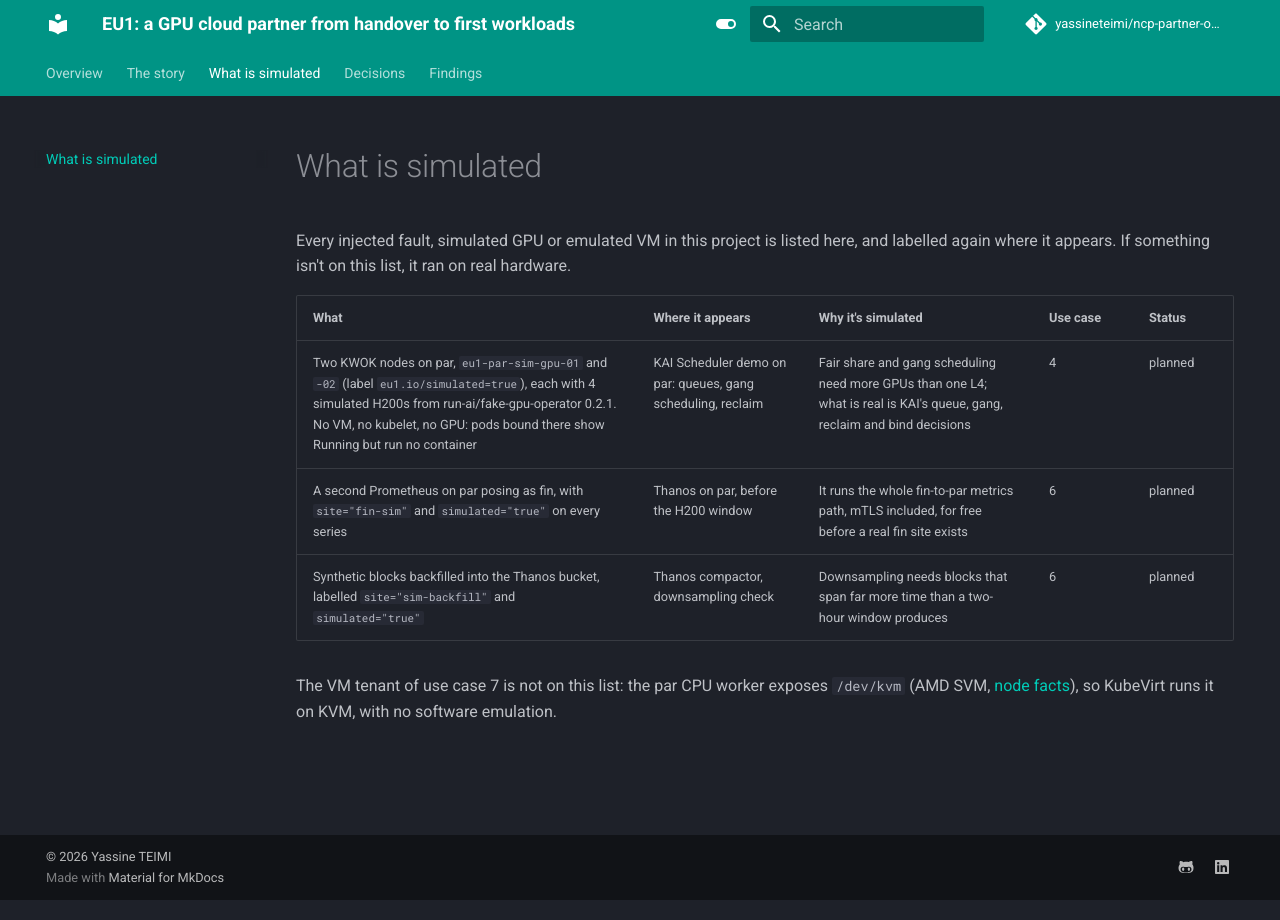
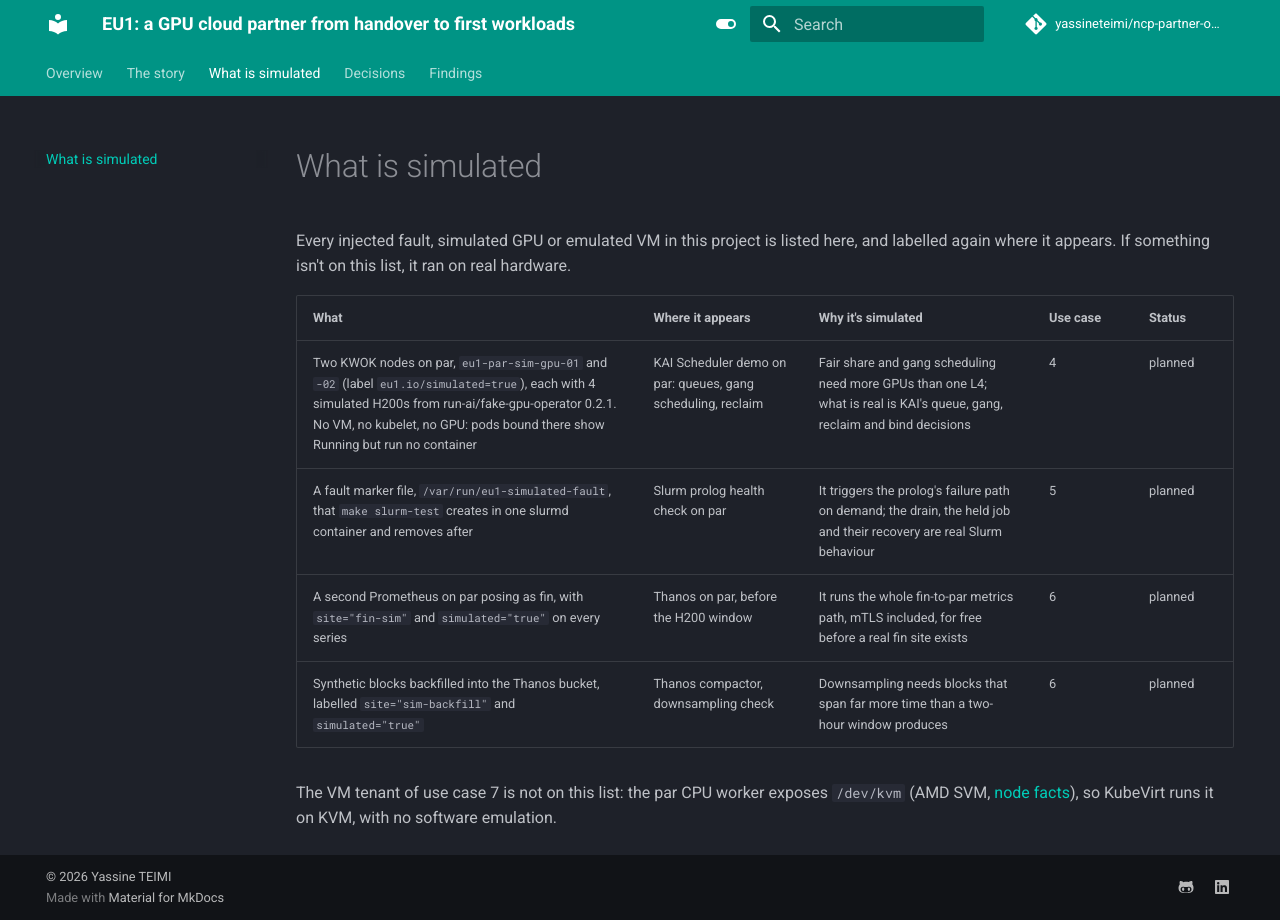
Before and after one commit to yassineteimi/ncp-partner-onboarding, an MkDocs documentation site: the page built from docs/simulated.md, in a window 1280 px wide. Built offline with MkDocs 1.6.1 and Material for MkDocs 9.7.7, drawn with Linux system fonts in a browser that asks for light colours; comment, search, counter and statistics services are not loaded.

Commit message:
List use case 5's simulated prolog fault, planned

```diff
--- a/docs/simulated.md
+++ b/docs/simulated.md
@@ -5,6 +5,7 @@ Every injected fault, simulated GPU or emulated VM in this project is listed her
 | What | Where it appears | Why it's simulated | Use case | Status |
 |---|---|---|---|---|
 | Two KWOK nodes on par, `eu1-par-sim-gpu-01` and `-02` (label `eu1.io/simulated=true`), each with 4 simulated H200s from run-ai/fake-gpu-operator 0.2.1. No VM, no kubelet, no GPU: pods bound there show Running but run no container | KAI Scheduler demo on par: queues, gang scheduling, reclaim | Fair share and gang scheduling need more GPUs than one L4; what is real is KAI's queue, gang, reclaim and bind decisions | 4 | planned |
+| A fault marker file, `/var/run/eu1-simulated-fault`, that `make slurm-test` creates in one slurmd container and removes after | Slurm prolog health check on par | It triggers the prolog's failure path on demand; the drain, the held job and their recovery are real Slurm behaviour | 5 | planned |
 | A second Prometheus on par posing as fin, with `site="fin-sim"` and `simulated="true"` on every series | Thanos on par, before the H200 window | It runs the whole fin-to-par metrics path, mTLS included, for free before a real fin site exists | 6 | planned |
 | Synthetic blocks backfilled into the Thanos bucket, labelled `site="sim-backfill"` and `simulated="true"` | Thanos compactor, downsampling check | Downsampling needs blocks that span far more time than a two-hour window produces | 6 | planned |
 
```
